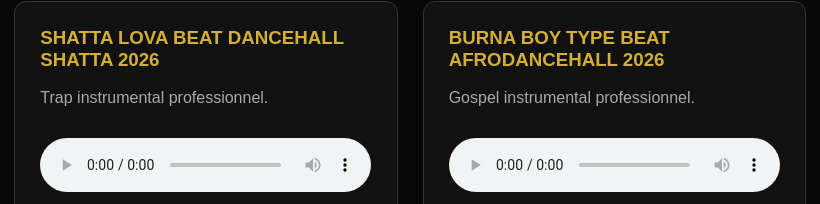
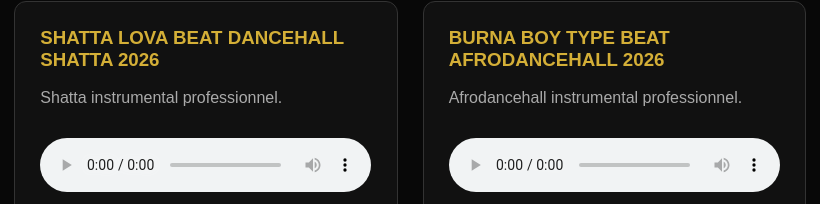
Before and after one commit to rayazrecords35-droid/RAYAZ-BEAT-STORE, a website: page index.html in a window 1280 px wide. Shown: the part 756-960 px from the top of the page, 434-1254 px from the left. Drawn offline with Linux system fonts and the light colour scheme.

Commit message:
Update index.html

```diff
--- a/index.html
+++ b/index.html
@@ -385,7 +385,7 @@
 <h3>SHATTA LOVA BEAT DANCEHALL SHATTA 2026</h3>
 
 <p>
-Trap instrumental professionnel.
+Shatta instrumental professionnel.
 </p>
 
 <audio controls>
@@ -441,7 +441,7 @@
 <h3>BURNA BOY TYPE BEAT AFRODANCEHALL 2026</h3>
 
 <p>
-Gospel instrumental professionnel.
+Afrodancehall instrumental professionnel.
 </p>
 
 <audio controls>
```
